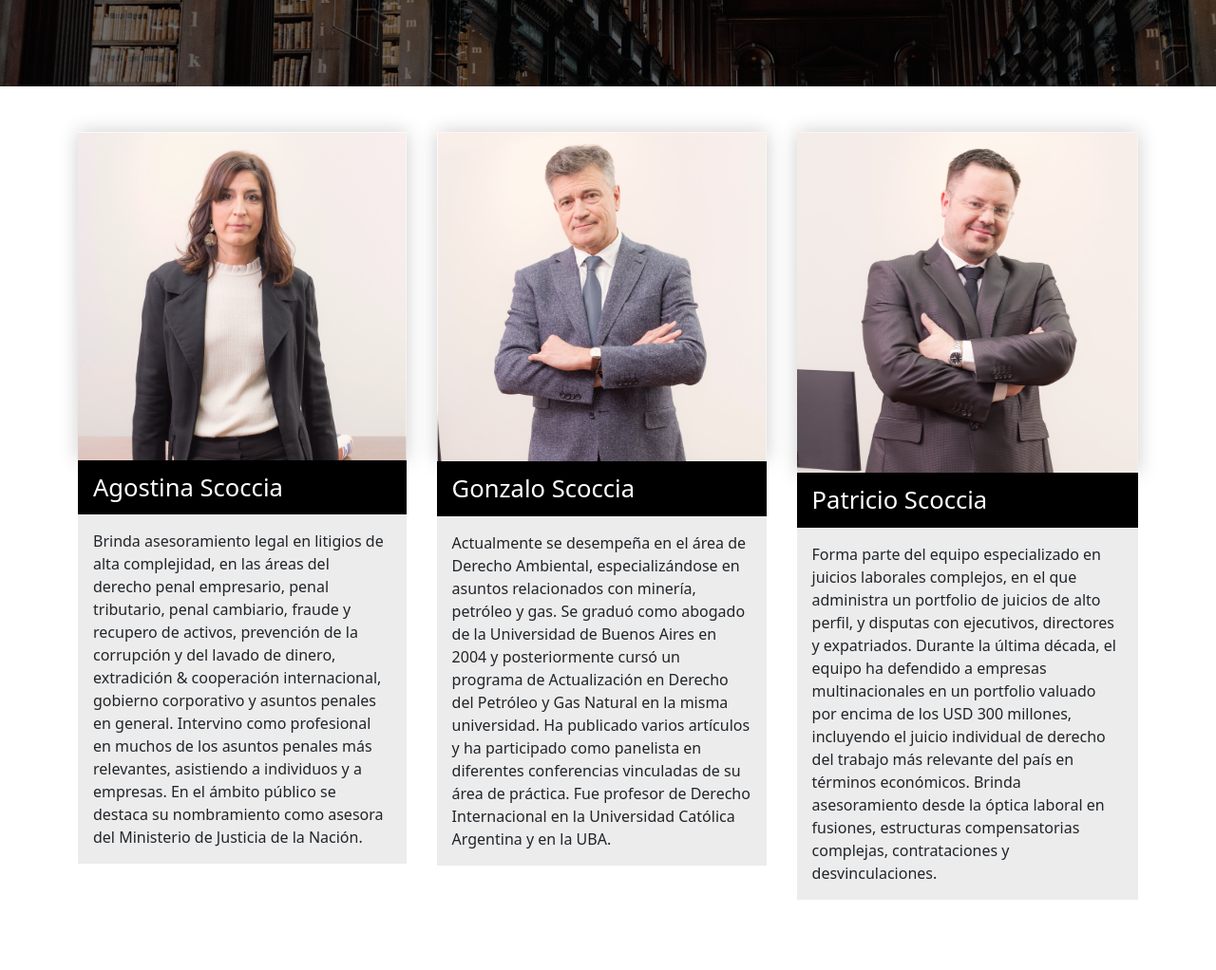
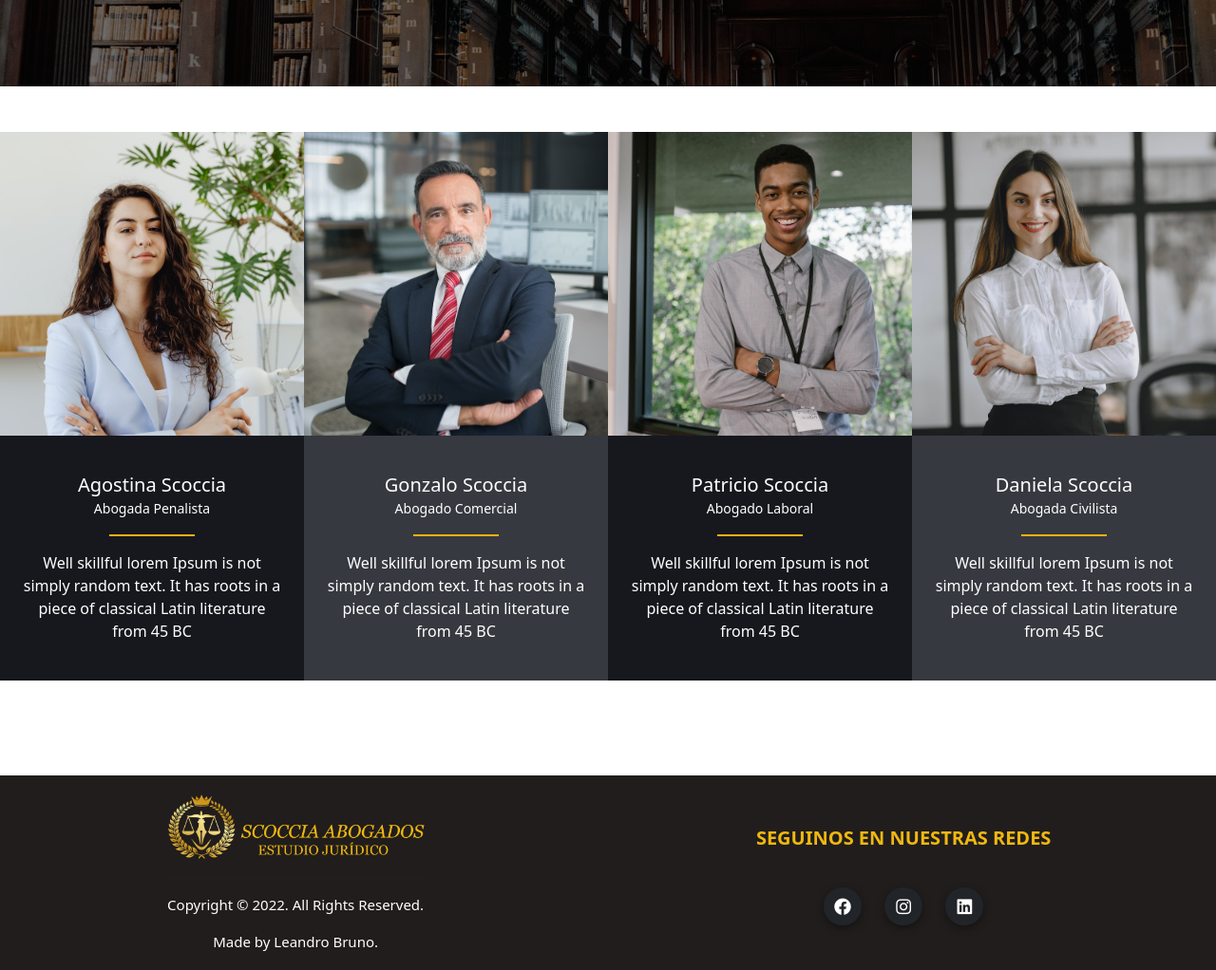
Before and after one commit to LeanBruno/PF-BRUNO, a website: page pages/abogados.html in a window 1280 px wide. Shown: the part 720-1742 px from the top of the page at 95% size. Drawn offline with nearby package versions, Linux system fonts and the light colour scheme.

Commit message:
sección nosotros/servicios/abogados terminado

```diff
--- a/pages/abogados.html
+++ b/pages/abogados.html
@@ -48,7 +48,7 @@
       </nav>
   </header>
 
-        <!--IMAGEN DE FONDO + INFO DE ABOGADOS-->
+        <!--IMAGEN DE FONDO + STAFF ABOGADOS-->
 
         <main>
           <section class="imagenPortada imagenPrincipal4">
@@ -57,38 +57,78 @@
           </section>
       </main>
 
-      <section class="sobre-abogados container">
-        <div class="flex-abogados">
-          <img class="imagen-abogados" src="../img/mujer abogada.png" alt="primer abogada"/>
-          <h2 class="abogadoNombre">Agostina Scoccia</h2>
-          <p class="aboutFirstText">
-            Brinda asesoramiento legal en litigios de alta complejidad, en las áreas del derecho penal empresario, penal tributario, penal cambiario, fraude y recupero de activos, prevención de la corrupción y del lavado de dinero, extradición & cooperación internacional, gobierno corporativo y asuntos penales en general.
-            Intervino como profesional en muchos de los asuntos penales más relevantes, asistiendo a individuos y a empresas.
-            En el ámbito público se destaca su nombramiento como asesora del Ministerio de Justicia de la Nación.
-          </p>
+      <section id="team" class="row g-0 py-0 mt-5 text-center">
+        <div class="col-lg-3 col-sm-6 team-member">
+            <div class="team-member-img">
+              <img src="../img/abogada1.jpg" alt="Abogada Agostina Scoccia">
+              <div class="social-icons">
+                <a href="#" target="_blank"><i class="fa-brands fa-facebook"></i></a>
+                <a href="#" target="_blank"><i class="fa-brands fa-instagram"></i></a>
+                <a href="#" target="_blank"><i class="fa-brands fa-linkedin"></i></a>
+                <a href="#" target="_blank"><i class="fa-brands fa-twitter"></i></a>
+              </div>
+            </div>
+          <div class="p-4">
+              <h5 class="title-sm mt-3 mb-0 text-white">Agostina Scoccia</h5>
+              <small class="text-white">Abogada Penalista</small>
+              <div class="hline"></div>
+              <p class="text-white">Well skillful lorem Ipsum is not simply random text. It has roots in a piece of classical Latin literature from 45 BC</p>
+          </div>
         </div>
 
-        <div class="flex-abogados">
-            <img class="imagen-abogados" src="../img/hombre abogado.png" alt="primer abogado"/>
-            <h2 class="abogadoNombre">Gonzalo Scoccia</h2>
-            <p class="aboutFirstText">
-              Actualmente se desempeña en el área de Derecho Ambiental, especializándose en asuntos relacionados con minería, petróleo y gas.
-              Se graduó como abogado de la Universidad de Buenos Aires en 2004 y posteriormente cursó un programa de Actualización en Derecho del Petróleo y Gas Natural en la misma universidad.
-              Ha publicado varios artículos y ha participado como panelista en diferentes conferencias vinculadas de su área de práctica.
-              Fue profesor de Derecho Internacional en la Universidad Católica Argentina y en la UBA.
+        <div class="col-lg-3 col-sm-6 team-member even">
+            <div class="team-member-img">
+              <img src="../img/abogado2.jpg" alt="Abogado Gonzalo Scoccia">
+              <div class="social-icons">
+                <a href="#" target="_blank"><i class="fa-brands fa-facebook"></i></a>
+                <a href="#" target="_blank"><i class="fa-brands fa-instagram"></i></a>
+                <a href="#" target="_blank"><i class="fa-brands fa-linkedin"></i></a>
+                <a href="#" target="_blank"><i class="fa-brands fa-twitter"></i></a>
+              </div>
+            </div>
+            <div class="p-4">
+              <h5 class="title-sm mt-3 mb-0 text-white">Gonzalo Scoccia</h5>
+              <small class="text-white">Abogado Comercial</small>
+              <div class="hline"></div>
+              <p class="text-white">Well skillful lorem Ipsum is not simply random text. It has roots in a piece of classical Latin literature from 45 BC</p>
+            </div>
+        </div>
 
-            </p>
-          </div>
+        <div class="col-lg-3 col-sm-6 team-member">
+            <div class="team-member-img">
+              <img src="../img/abogado3.jpg" alt="Abogado Patricio Scoccia">
+              <div class="social-icons">
+                <a href="#" target="_blank"><i class="fa-brands fa-facebook"></i></a>
+                <a href="#" target="_blank"><i class="fa-brands fa-instagram"></i></a>
+                <a href="#" target="_blank"><i class="fa-brands fa-linkedin"></i></a>
+                <a href="#" target="_blank"><i class="fa-brands fa-twitter"></i></a>
+              </div>
+            </div>
+            <div class="p-4">
+              <h5 class="title-sm mt-3 mb-0 text-white">Patricio Scoccia</h5>
+              <small class="text-white">Abogado Laboral</small>
+              <div class="hline"></div>
+              <p class="text-white">Well skillful lorem Ipsum is not simply random text. It has roots in a piece of classical Latin literature from 45 BC</p>
+            </div>
+        </div>
 
-        <div class="flex-abogados">
-            <img class="imagen-abogados" src="../img/hombre abogado 2.png" alt="segundo abogado"/>
-            <h2 class="abogadoNombre">Patricio Scoccia</h2>
-            <p class="aboutFirstText">
-              Forma parte del equipo especializado en juicios laborales complejos, en el que administra un portfolio de juicios de alto perfil, y disputas con ejecutivos, directores y expatriados.
-              Durante la última década, el equipo ha defendido a empresas multinacionales en un portfolio valuado por encima de los USD 300 millones, incluyendo el juicio individual de derecho del trabajo más relevante del país en términos económicos.
-              Brinda asesoramiento desde la óptica laboral en fusiones, estructuras compensatorias complejas, contrataciones y desvinculaciones.
-            </p>
-          </div>
+           <div class="col-lg-3 col-sm-6 team-member even">
+            <div class="team-member-img">
+               <img src="../img/abogada4.jpg" alt="Abogada Daniela Scoccia">
+               <div class="social-icons">
+                 <a href="#" target="_blank"><i class="fa-brands fa-facebook"></i></a>
+                 <a href="#" target="_blank"><i class="fa-brands fa-instagram"></i></a>
+                 <a href="#" target="_blank"><i class="fa-brands fa-linkedin"></i></a>
+                 <a href="#" target="_blank"><i class="fa-brands fa-twitter"></i></a>
+               </div>
+            </div>
+            <div class="p-4">
+               <h5 class="title-sm mt-3 mb-0 text-white">Daniela Scoccia</h5>
+               <small class="text-white">Abogada Civilista</small>
+               <div class="hline"></div>
+               <p class="text-white">Well skillful lorem Ipsum is not simply random text. It has roots in a piece of classical Latin literature from 45 BC</p>
+            </div>
+            </div>
           </section>
 
         <!--FOOTER-->
--- a/scss/pages/_abogados.scss
+++ b/scss/pages/_abogados.scss
@@ -9,33 +9,68 @@
 	font-size: 1rem;
 	text-shadow: 1px 1px 0 #474747;
 }
-.sobre-abogados {
+
+.team-member {
+	background-color: #17181e
+}
+
+.team-member.even {
+	background-color: #36393f;
+}
+
+.team-member .hline {
+	width: 90px;
+	height: 2px;
+	margin: 16px auto;
+	background-color: #fab012;
+}
+
+.team-member .team-member-img img,
+.team-member .team-member-img .social-icons {
+	transition: all 0.4s ease;
+	width: 100%;
+}
+
+.team-member .team-member-img {
+	position: relative;
+	overflow: hidden;
+}
+
+.team-member .team-member-img .social-icons {
+	width: 100%;
+	height: 45px;
+	background-color: #17181e;
+	position: absolute;
+	bottom: -60px;
+	left: 0;
 	display: flex;
-	padding-block: 3rem;
-	gap: 2rem;
+	align-items: center;
+	justify-content: center;
+
 }
-.flex-abogados {
-	display: flex;
-	padding-bottom: 100px;
-	flex-direction: column;
+
+.team-member .team-member-img .social-icons a {
+	width: 40px;
+	height: 40px;
+	align-items: center;
+	justify-content: center;
+	border: 2px solid rgba(255, 255, 255, 0.5);
+	font-size: 24px;
+	color: #fff;
+	border-radius: 100px;
+	margin-left: 4px;
+	margin-right: 4px;
 }
-.imagen-abogados {
-	animation: firstAnimation 5s ease-in 0s 1 normal forwards;
-	width: 100%;
-	aspect-ratio: 1;
-	object-fit: cover;
-	object-position: top;
-	box-shadow: 0 0 20px rgba(0, 0, 0, 0.2);
+
+.team-member .team-member-img .social-icons a:hover {
+	background-color: #fab012;
+	color: #fff;
 }
-.abogadoNombre {
-	font-size: 1.6rem;
-	background-color: black;
-	color: white;
-	padding: 1rem;
-	line-height: 1;
-	margin: 0;
+
+.team-member:hover .team-member-img .social-icons {
+	bottom: 0;
 }
-.aboutFirstText {
-	padding: 1rem;
-	background-color: rgb(236, 236, 236);
+
+.team-member:hover img {
+	transform: translateY(-10px);
 }
--- a/scss/pages/_servicios.scss
+++ b/scss/pages/_servicios.scss
@@ -1,13 +1,32 @@
-.main-servicios {
-	background-color: black;
-	h2 {
-		margin-bottom: 1rem;
-		font-size: 2.4rem;
-		color: white;
-	}
+.section-intro {
+	text-align: center;
+	margin-bottom: 60px;
+	padding-top: 30px;
 }
-.cartaServicios {
-	background-color: rgb(54, 54, 54);
-	padding: 2rem;
-	color: white;
+
+.section-intro .hline {
+	width: 120px;
+	height: 2px;
+	background-color: $colorprincipal;
+	margin: 16px auto 0 auto;
 }
+
+.icon-box {
+	width: 60px;
+	height: 60px;
+	background-color: $colorprincipal;
+	color: #fff;
+	border-radius: 4px;
+	display: flex;
+	align-items: center;
+	justify-content: center;
+	font-size: 30px;
+	flex: none;
+}
+
+.feature .icon-box {
+	width: 34px;
+	height: 34px;
+	border-radius: 100px;
+	font-size: 22px;
+}
```
Also changed, not shown: index.html (+13 -5 lines), pages/servicios.html (+58 -16 lines), img/abogada1.jpg (added), img/abogada4.jpg (added), img/abogado2.jpg (added), img/abogado3.jpg (added), img/aver6.jpg (added), img/hombre abogado 2.png (deleted), img/hombre abogado.png (deleted), img/mujer abogada.png (deleted), styles/estilo.css.
